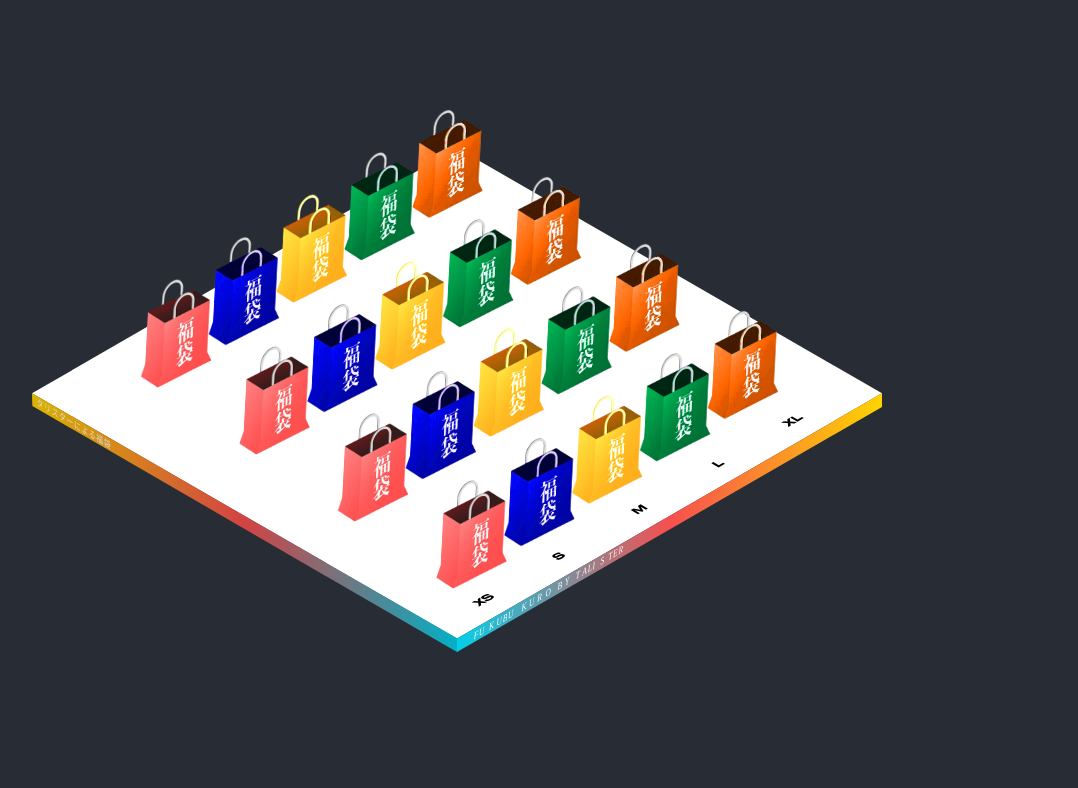
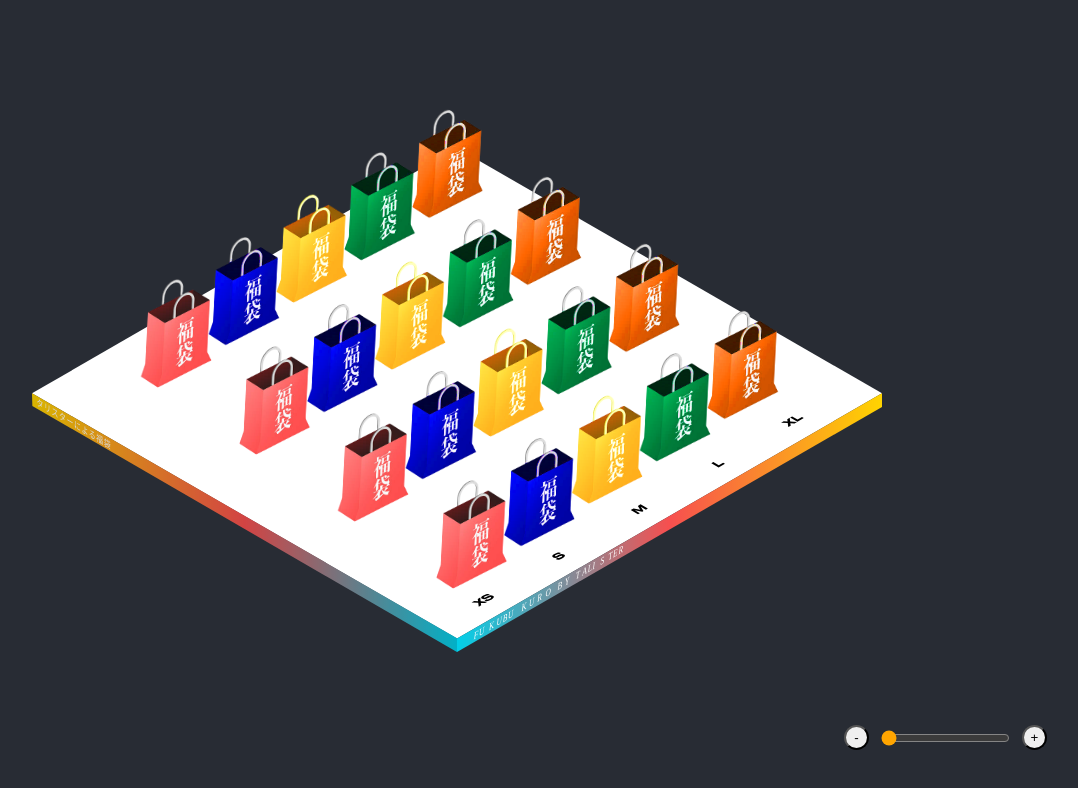
Before and after one commit to zahrakaabi/fukuburu_clone, a React (Create React App) app: page / in a window 1280 px wide. Shown: the top 788 px of the page, without its empty margins (183-1261 px from the left). Built offline with nearby package versions, Linux system fonts and the light colour scheme.

Commit message:
feat: Implement ZoomableContent component

```diff
--- a/src/App.js
+++ b/src/App.js
@@ -4,7 +4,7 @@
 // Packages
 
 // UI Local Componenets
-import { FukuburuBags } from './components';
+import { FukuburuBags, ZoomableContent } from './components';
 
 // Styles
 import './shared/styles/global.css';
@@ -16,7 +16,9 @@ function App() {
   /* ************* RENDERING *************** */
   return (
     <div className="full-height flex justify-center items-center">
-      <FukuburuBags />
+      <ZoomableContent>
+        <FukuburuBags />
+      </ZoomableContent>
     </div>
   );
 }
--- a/src/components/index.js
+++ b/src/components/index.js
@@ -1 +1,2 @@
-export { default as FukuburuBags } from './fukuburu_bags';
+export { default as FukuburuBags } from './fukuburu-bags';
+export { default as ZoomableContent } from './zoomable-content';
--- /dev/null
+++ b/src/components/zoomable-content/index.css
@@ -0,0 +1,19 @@
+.zoom-controls {
+    gap: 10px;
+    position: fixed;
+    right: 50px;
+    bottom: 50px;
+}
+
+.zoom-controls input[type="range"] {
+    cursor: pointer;
+    flex: 1;
+    accent-color: orange;
+}
+
+.controls {
+    cursor: pointer;
+    border-radius: 50%;
+    height: 25px;
+    aspect-ratio: 1;
+}
--- /dev/null
+++ b/src/components/zoomable-content/index.jsx
@@ -0,0 +1,67 @@
+/* -------------------------------------------------------------------------- */
+/*                                DEPENDENCIES                                */
+/* -------------------------------------------------------------------------- */
+// Packages
+import { useState } from "react";
+
+// Styles
+import './index.css';
+
+/* -------------------------------------------------------------------------- */
+/*                         ZOOMABLE CONTENT COMPONENT                         */
+/* -------------------------------------------------------------------------- */
+const MIN = 1, MAX = 3, STEP = 0.1;
+
+function ZoomableContent({ children }) {
+/* ---------------------------------- HOOKS --------------------------------- */
+    const [zoom, setZoom] = useState(1);
+    const clamp = (value) => Math.min(MAX, Math.max(MIN, value));
+
+/* -------------------------------- RENDERING ------------------------------- */
+    return (
+        <>
+            {/* CONTENT */}
+            <div className="zoomable-content flex items-center justify-center w-screen h-screen overflow-hidden">
+                <div style={{
+                    transform: `scale(${zoom})`,
+                    transformOrigin: 'center',
+                    transition: 'transform 0.3s ease-in-out',
+                }}>
+                    {children}
+                </div>
+            </div>
+
+            {/* ZOOM CONTROLS */}
+            <div className="zoom-controls flex items-center">
+                <button
+                    className="controls zoom-out"
+                    type="button"
+                    aria-label="Zoom Out"
+                    title="Zoom Out"
+                    onClick={() => setZoom((prevZoom) => clamp(prevZoom - STEP))}
+                >
+                    -
+                </button>
+                <input
+                    type="range"
+                    min={MIN}
+                    max={MAX}
+                    step={STEP}
+                    value={zoom}
+                    onChange={(e) => setZoom(e.target.value)}
+                />
+                <button
+                    className="controls zoom-in"
+                    type="button"
+                    aria-label="Zoom In"
+                    title="Zoom In"
+                    onClick={() => setZoom((prevZoom) => clamp(prevZoom + STEP))}
+                >
+                    +
+                </button>
+            </div>
+        </>
+    )
+};
+
+export default ZoomableContent;
--- a/src/shared/styles/global.css
+++ b/src/shared/styles/global.css
@@ -30,3 +30,15 @@ body {
     height: 100vh;
     max-height: 100vh;
 }
+
+.overflow-hidden {
+    overflow: hidden;
+}
+
+.w-screen {
+    width: 100vw;
+}
+
+.h-screen {
+    height: 100vh;
+}
```
Also changed, not shown: src/components/fukuburu-bags/index.css (renamed from src/components/fukuburu_bags/index.css), src/components/fukuburu-bags/index.jsx (renamed from src/components/fukuburu_bags/index.jsx).
